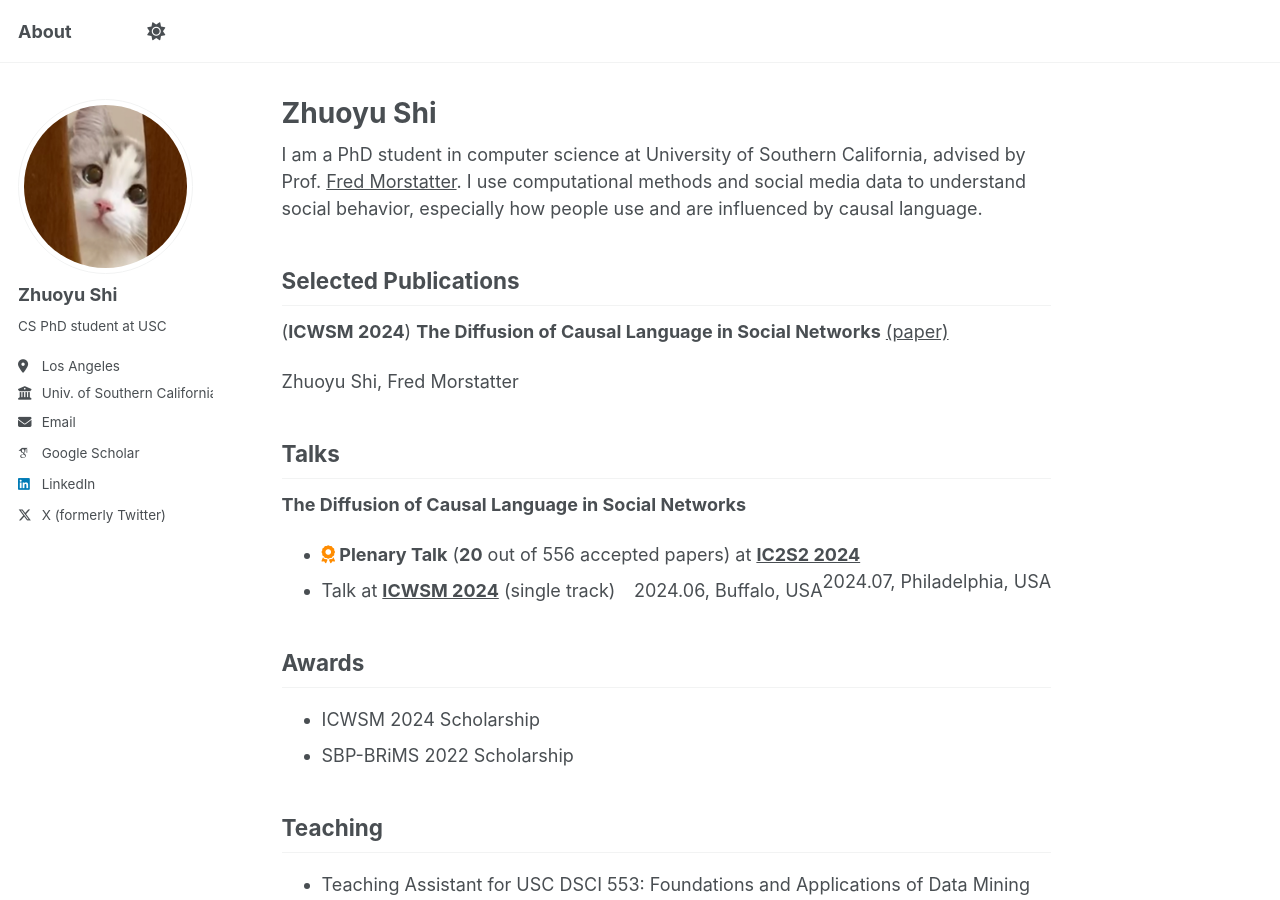
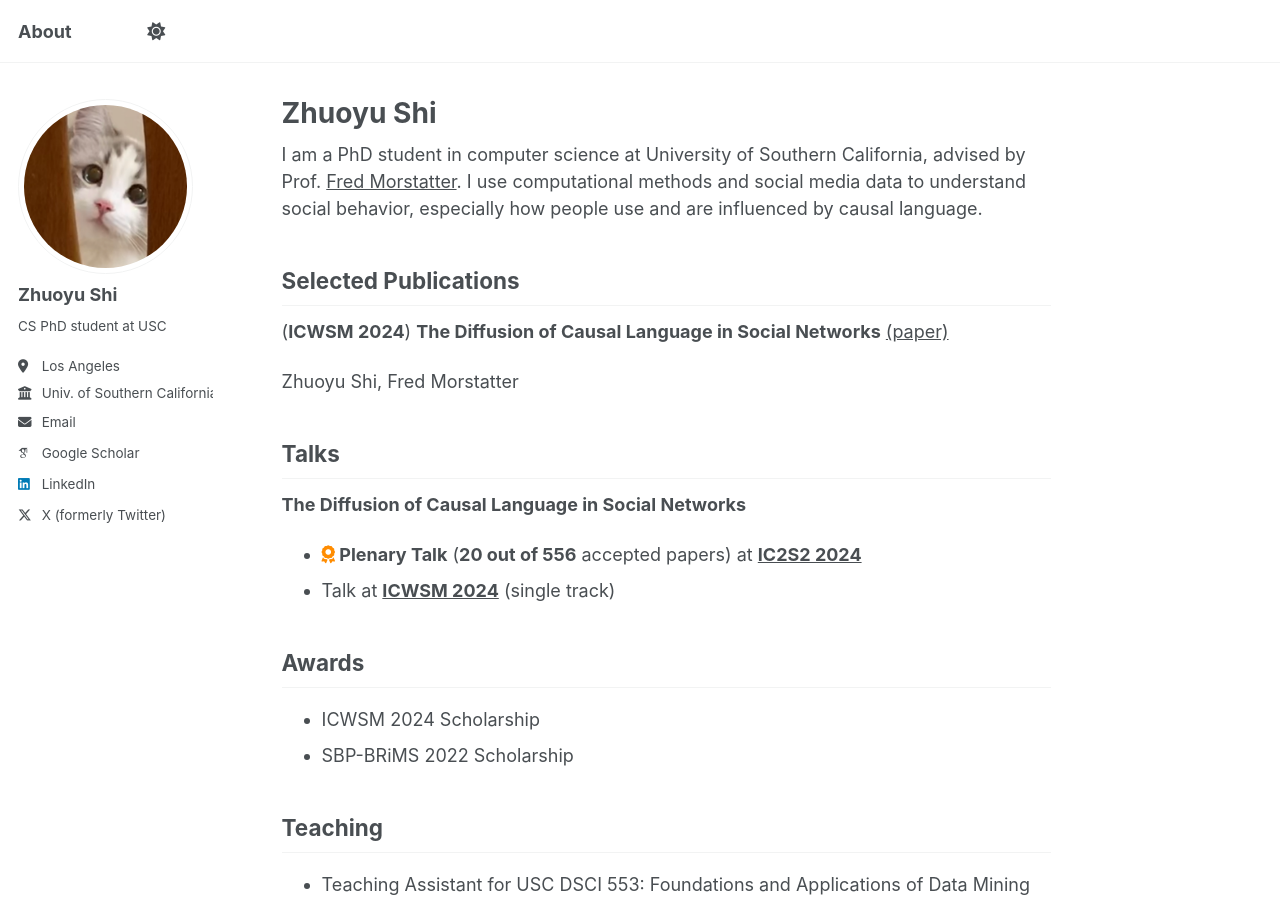
Before and after one commit to ZhuoyuShiii/zhuoyushiii.github.io, a Jekyll site: the page built from _pages/about.md, in a window 1280 px wide and 900 px high. Built offline with Jekyll 4.4.1, drawn with Linux system fonts in a browser that asks for light colours; some web fonts are replaced; a script that is not in the unit is left out.

Commit message:
Update about.md

```diff
--- a/_pages/about.md
+++ b/_pages/about.md
@@ -19,8 +19,10 @@ Zhuoyu Shi, Fred Morstatter
 
 ## Talks
 **The Diffusion of Causal Language in Social Networks**
-- **<i style="color:#FF8C00" class="fa-solid fa-award"></i> Plenary Talk** (**20** out of 556 accepted papers) at **<a style="color:inherit" href="https://ic2s2-2024.org">IC2S2 2024</a>** <span style="float:right;">2024.07, Philadelphia, USA</span>
-- Talk at **<a style="color:inherit" href="https://www.icwsm.org/2024/index.html/">ICWSM 2024</a>** (single track) <span style="float:right;">2024.06, Buffalo, USA</span>
+- **<i style="color:#FF8C00" class="fa-solid fa-award"></i> Plenary Talk** (**20 out of 556** accepted papers) at **<a style="color:inherit" href="https://ic2s2-2024.org">IC2S2 2024</a>**
+<!-- <span style="float:right;">2024.07, Philadelphia, USA</span> -->
+- Talk at **<a style="color:inherit" href="https://www.icwsm.org/2024/index.html/">ICWSM 2024</a>** (single track)
+<!-- <span style="float:right;">2024.06, Buffalo, USA</span> -->
 
 
 ## Awards
```
